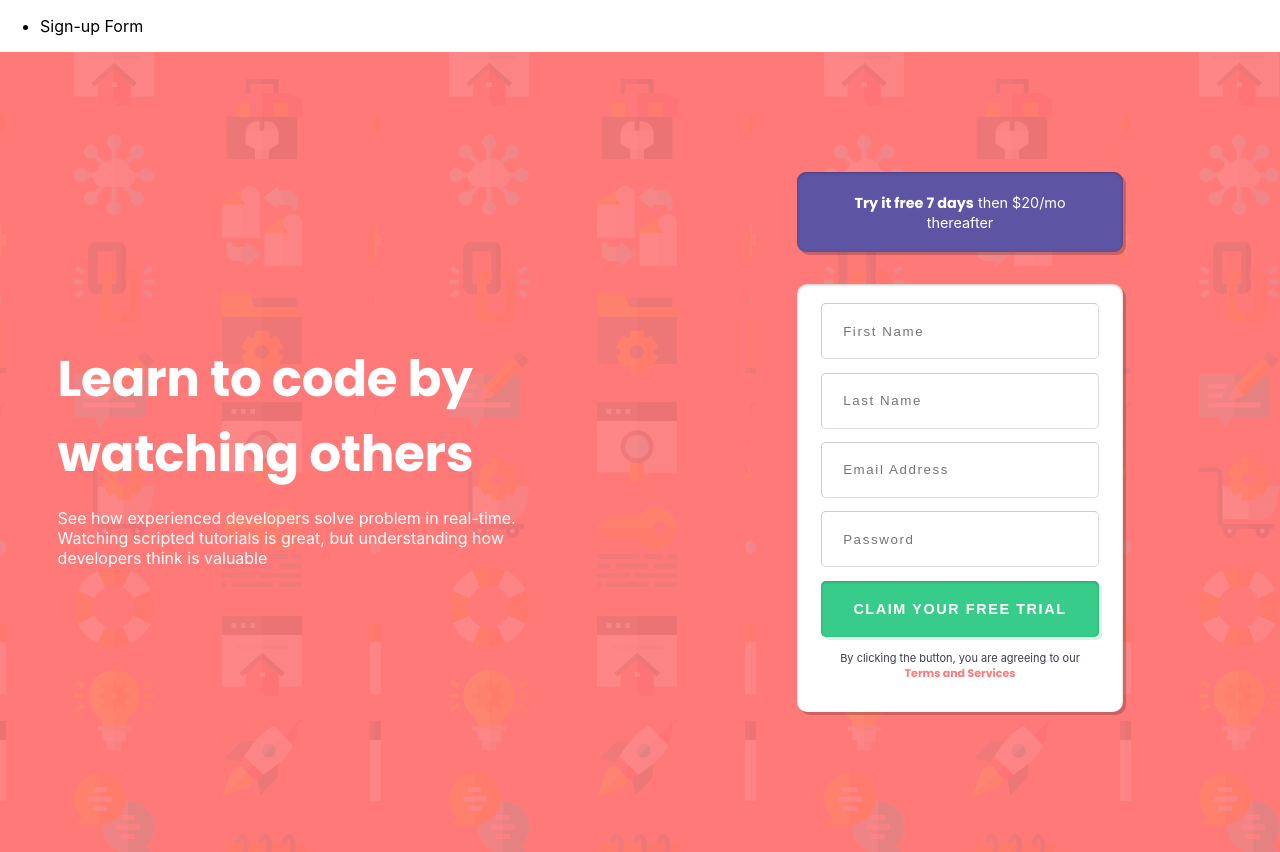
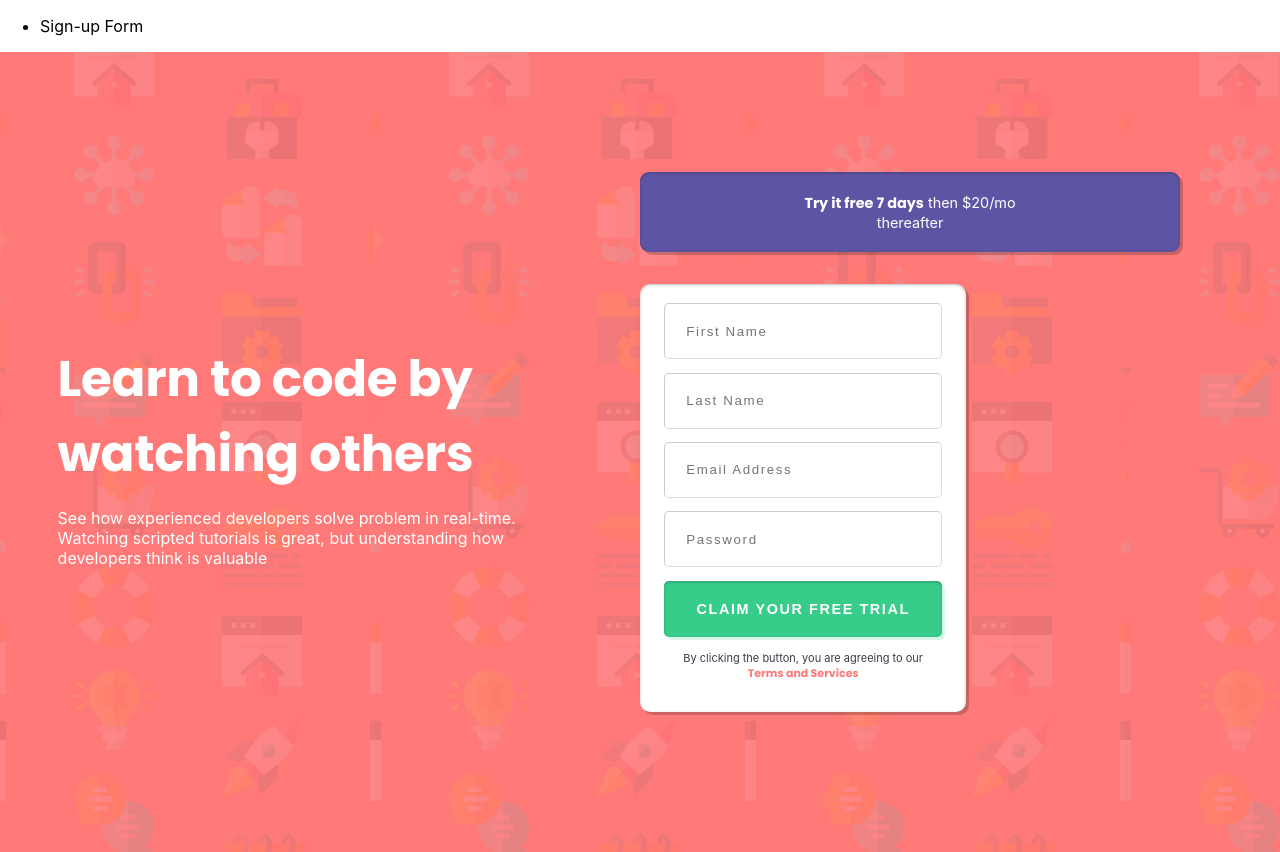
Before and after one commit to TaraTrody/frontend-react-challenges, a React (Create React App) app: page /signup in a window 1280 px wide. Built offline with nearby package versions, Linux system fonts and the light colour scheme; a web font is replaced by a local one.

Commit message:
adjust width of purple box for desktop screens

```diff
--- a/src/sign-up_form/Signup.jsx
+++ b/src/sign-up_form/Signup.jsx
@@ -75,13 +75,13 @@ const BoxSection = styled.div`
   @media (min-width: 376px) {
     grid-column: 2;
     grid-row: 1;
-    justify-self: center;
+    justify-self: start;
   }
 `;
 
 const FormSection = styled.div`
   grid-area: FormWrapper;
-  justify-self: center;
+  justify-self: start;
 
   @media (min-width: 376px) {
     grid-column: 2;
@@ -132,9 +132,14 @@ const Box = styled.div`
   border-radius: 0.625em;
   box-shadow: 3px 3px 0 rgb(0 0 0 / 0.2), inset 0 1px 3px rgb(0 0 0 / 0.25);
   font-size: 0.9rem;
+
   p {
     width: 250px;
     margin: auto;
     text-align: center;
   }
+
+  @media (min-width: 376px) {
+    width: 33.75rem;
+  }
 `;
```
